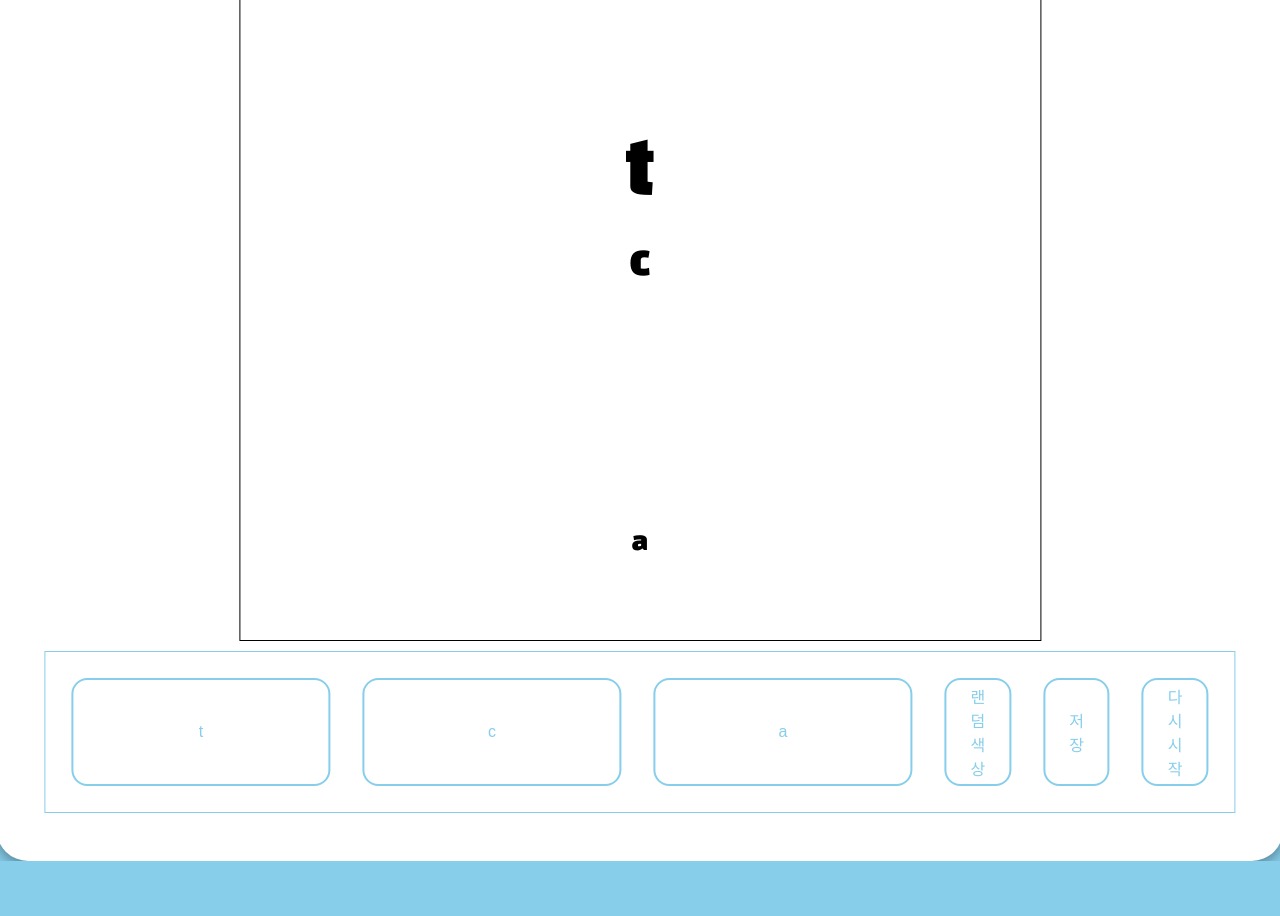
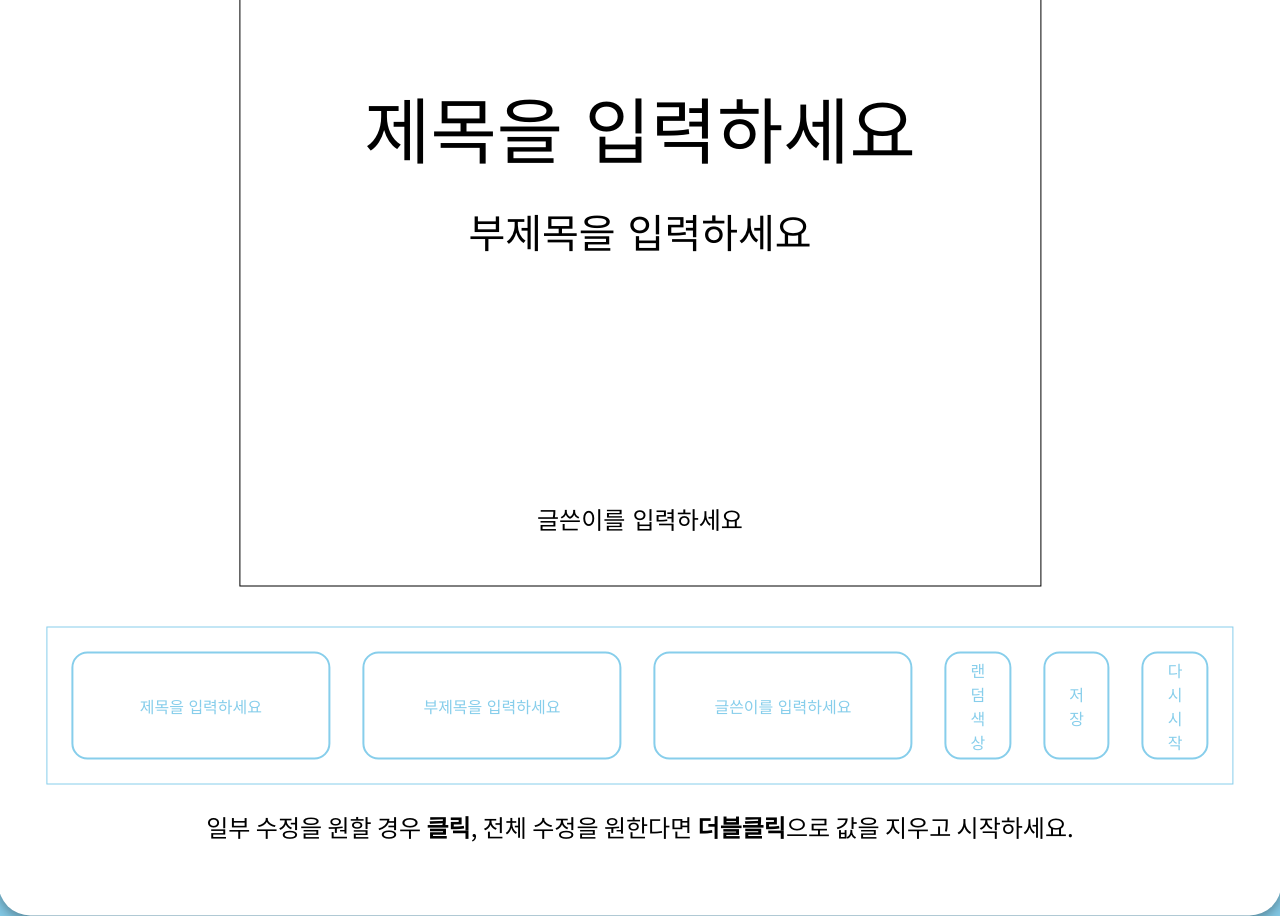
Before and after one commit to hj9118/thumbnail_maker, a React (Create React App) app: page / in a window 1280 px wide. Shown: the part 200-1116 px from the top of the page. Before the commit the page ends 1061 px from the top, so only its background shows below. Built offline with nearby package versions, Linux system fonts and the light colour scheme; the HTML template or start-up script is replaced by a standard one.

Commit message:
[fix] style 컴포넌트 분리, attr 수정

```diff
--- a/src/App.css
+++ b/src/App.css
@@ -1 +1 @@
-@import url('https://fonts.googleapis.com/css2?family=Black+Han+Sans&display=swap');
+@import url('https://fonts.googleapis.com/css2?family=Black+Han+Sans&family=Noto+Sans+KR&display=swap');
--- a/src/component/Result.js
+++ b/src/component/Result.js
@@ -1,16 +1,14 @@
-import React, { useEffect, useState } from 'react';
-import styled from 'styled-components';
+import React, { useState } from 'react';
+import * as style from './Styled';
 
 const Result = () => {
   const [text, setText] = useState({
-    title: 't',
-    content: 'c',
-    author: 'a',
+    title: '제목을 입력하세요',
+    content: '부제목을 입력하세요',
+    author: '글쓴이를 입력하세요',
   });
   const { title, content, author } = text;
   const [color, setColor] = useState('#ffffff');
-
-  useEffect(() => {});
 
   const clear = (e) => {
     const { name } = e.target;
@@ -28,7 +26,7 @@ const Result = () => {
       content: '부제목을 입력하세요',
       author: '글쓴이를 입력하세요',
     });
-    setColor('#ffffff')
+    setColor('#ffffff');
   };
 
   const randomArr = [
@@ -52,133 +50,69 @@ const Result = () => {
   const clickSave = () => {};
 
   return (
-    <OutBox
-      style={{
-        position: 'absolute',
-        left: '50%',
-        top: '50%',
-        transform: 'translate(-50%, -50%)',
-        backgroundColor: 'white',
-        padding: '3em',
-      }}
-    >
-      <Text
+    <style.OutBox style={{}}>
+      <style.Text
         style={{
           fontSize: '4.5em',
         }}
       >
         정방형 썸네일 만들기
-      </Text>
-      <InBox className='box' bgColor={color}>
-        <Text
+      </style.Text>
+      <style.InBox className='box' bgColor={color}>
+        <style.Text
+          size='4.5em'
           style={{
-            fontSize: '4.5em',
             margin: '4em 0em 0em 0em',
           }}
         >
           {title}
-        </Text>
-        <Text
+        </style.Text>
+        <style.Text
+          size='2.5em'
           style={{
-            fontSize: '2.5em',
             margin: '0.5em',
           }}
         >
           {content}
-        </Text>
-        <Text
+        </style.Text>
+        <style.Text
+          size='1.5em'
           style={{
-            fontSize: '1.5em',
             marginTop: '10em',
           }}
         >
           {author}
-        </Text>
-      </InBox>
-      <Wrapper>
-        <Input
+        </style.Text>
+      </style.InBox>
+      <style.Wrapper>
+        <style.Input
           name='title'
           value={title}
           onChange={onChangeText}
-          placeholder='TitleHere'
           onDoubleClick={clear}
         />
-        <Input
+        <style.Input
           name='content'
           value={content}
           onChange={onChangeText}
-          onClick={clear}
-          placeholder='ContentHere'
           onDoubleClick={clear}
         />
-        <Input
+        <style.Input
           name='author'
           value={author}
           onChange={onChangeText}
-          placeholder='Author Here'
           onDoubleClick={clear}
         />
-        <Button onClick={ChangeColor}>랜덤 색상</Button>
-        <Button onClick={clickSave}>저장</Button>
-        <Button type='reset' onClick={resetText}>
-          다시 시작
-        </Button>
-      </Wrapper>
-    </OutBox>
+        <style.Button onClick={ChangeColor}>랜덤 색상</style.Button>
+        <style.Button onClick={clickSave}>저장</style.Button>
+        <style.Button onClick={resetText}>다시 시작</style.Button>
+      </style.Wrapper>
+      <style.TipBox>
+        일부 수정을 원할 경우 <b>클릭</b>, 전체 수정을 원한다면 <b>더블클릭</b>
+        으로 값을 지우고 시작하세요.
+      </style.TipBox>
+    </style.OutBox>
   );
 };
 
-const OutBox = styled.div`
-  box-shadow: 0 4px 8px 0 rgba(0, 0, 0, 0.2), 0 6px 20px 0 rgba(0, 0, 0, 0.19);
-  border-radius: 2em;
-`;
-
-const InBox = styled.div`
-  margin: 0 auto;
-  width: 800px;
-  aspect-ratio: 1/1;
-
-  background-color: ${(props) => props.bgColor};
-  border: 1px solid black;
-`;
-
-const Text = styled.p`
-  text-align: center;
-  font-family: 'Black Han Sans', sans-serif;
-`;
-
-const Wrapper = styled.div`
-  display: flex;
-  flex-direction: row;
-  justify-content: center;
-  border: 1px solid skyblue;
-  margin-top: 10px;
-  padding: 10px;
-`;
-
-const Input = styled.input`
-  text-align: center;
-  background-color: white;
-  color: skyblue;
-  font-size: 1em;
-  margin: 1em;
-  padding: 0.25em 1.5em;
-  border: 2px solid skyblue;
-  border-radius: 16px;
-
-  &:: placeholder {
-    color: skyblue;
-  }
-`;
-const Button = styled.button`
-  display: inline-block;
-  background-color: white;
-  color: skyblue;
-  font-size: 1em;
-  margin: 1em;
-  padding: 0.25em 1.5em;
-  border: 2px solid skyblue;
-  border-radius: 16px;
-`;
-
 export default Result;
--- /dev/null
+++ b/src/component/Styled.js
@@ -0,0 +1,66 @@
+import styled from 'styled-components';
+
+export const OutBox = styled.div`
+position: absolute;
+left: 50%;
+top: 50%;
+transform: translate(-50%, -50%);
+box-shadow: 0 4px 8px 0 rgba(0, 0, 0, 0.2), 0 6px 20px 0 rgba(0, 0, 0, 0.19);
+border-radius: 2em;
+background-color: white;
+padding: 3em;
+`;
+
+export const InBox = styled.div`
+margin: 0 auto;
+width: 800px;
+aspect-ratio: 1/1;
+
+background-color: ${(props) => props.bgColor};
+border: 1px solid black;
+`;
+
+export const Text = styled.p`
+text-align: center;
+font-family: 'Black Han Sans', sans-serif ;
+font-size: ${(props) => props.size}
+`;
+
+export const TipBox = styled(Text)`
+font-size: 1.5em;
+font-family: 'Noto Sans KR', sans-serif;
+`
+
+export const Wrapper = styled.div`
+display: flex;
+flex-direction: row;
+justify-content: center;
+border: 1px solid skyblue;
+margin-top: 2.5em;
+padding: 8px;
+`;
+
+export const Input = styled.input`
+text-align: center;
+background-color: white;
+color: skyblue;
+font-size: 1em;
+margin: 1em;
+padding: 1.25em 1.5em;
+border: 2px solid skyblue;
+border-radius: 16px;
+
+&:: placeholder {
+  color: skyblue;
+}
+`;
+export const Button = styled.button`
+display: inline-block;
+background-color: white;
+color: skyblue;
+font-size: 1em;
+margin: 1em;
+padding: 0.25em 1.5em;
+border: 2px solid skyblue;
+border-radius: 16px;
+`;
```
